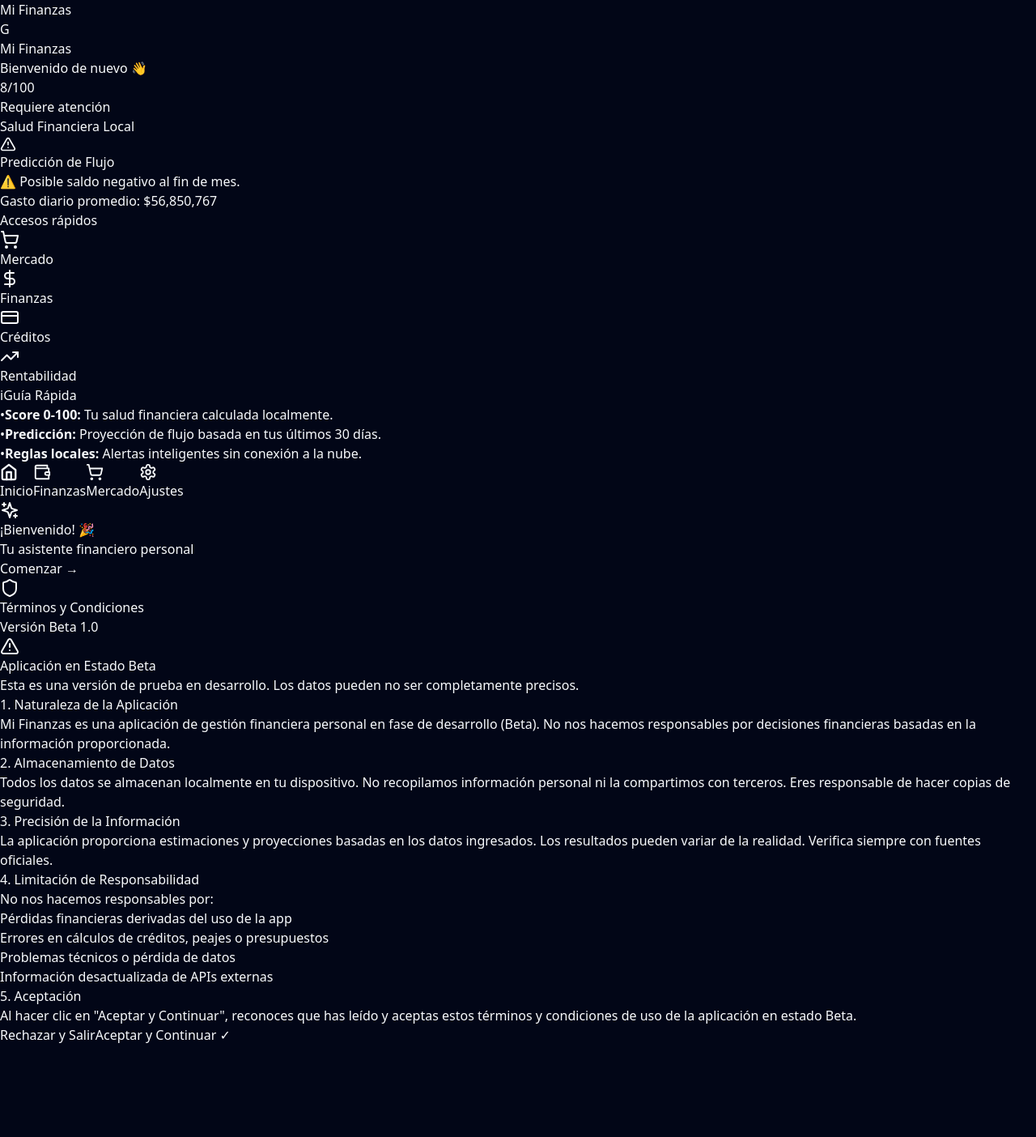
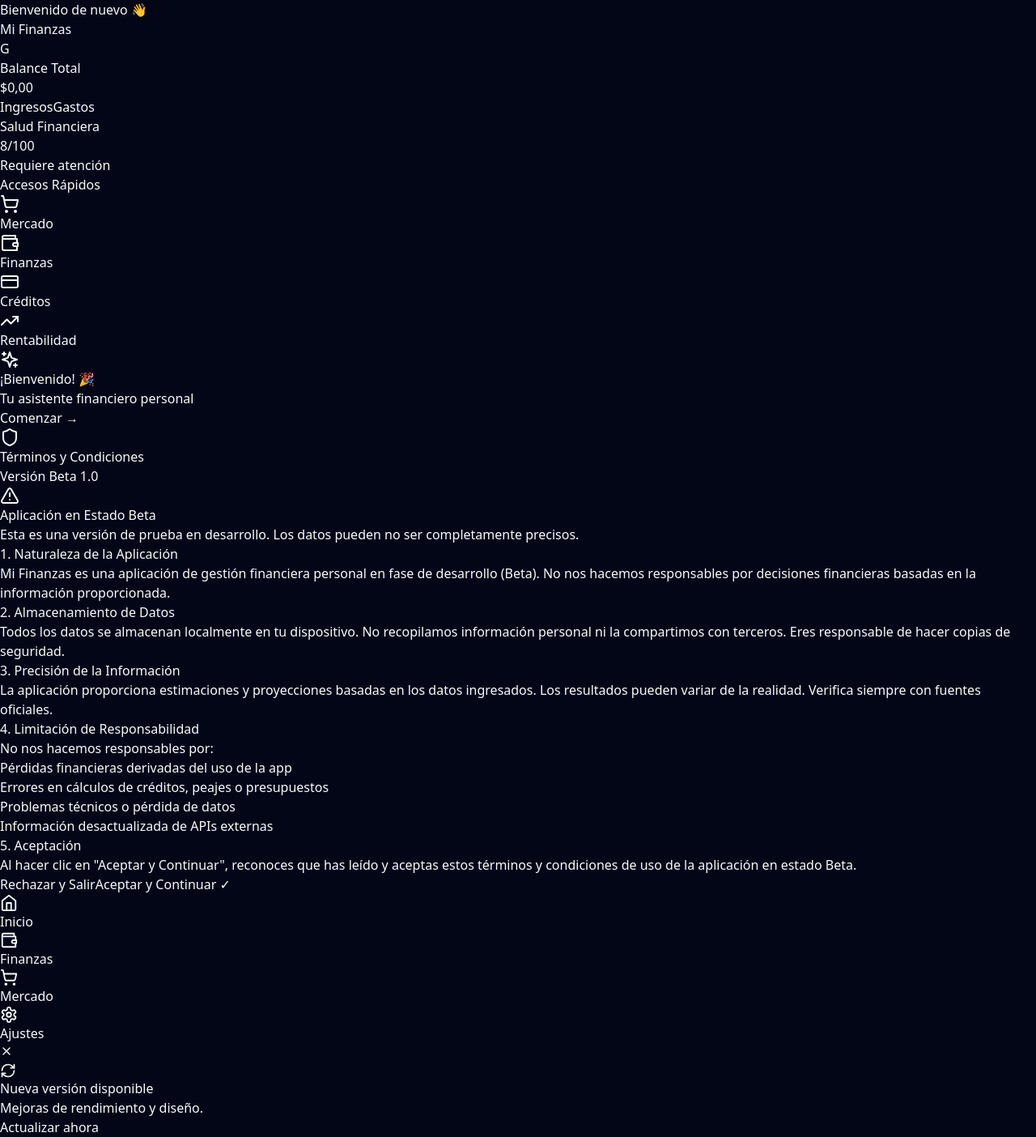
Before and after one commit to willberr2901/mi-finanzas, a React (Vite) app: page / in a window 1280 px wide. Shown: the whole page at 81% size. Before the commit the page ends 1290 px from the top, so only its background shows below. Built offline with nearby package versions, Linux system fonts and the light colour scheme.

Commit message:
✨ PREMIUM UI: AppShell + BottomNav flotante + PWA + Home rediseñada

```diff
--- a/src/App.tsx
+++ b/src/App.tsx
@@ -1,9 +1,8 @@
 import React, { useState, useEffect, Suspense } from 'react';
-import { BrowserRouter, Routes, Route, useLocation, useNavigate } from 'react-router-dom';
-import { motion, AnimatePresence } from 'framer-motion';
-import { Home, Wallet, ShoppingCart, Settings, Menu, X } from 'lucide-react';
+import { BrowserRouter, Routes, Route } from 'react-router-dom';
 import { ThemeProvider } from './contexts/ThemeContext';
 import { SecurityProvider, useSecurity } from './contexts/SecurityContext';
+import AppShell from './components/layout/AppShell'; // Asegúrate que el archivo existe
 import ToastProvider from './components/ToastProvider';
 import SecurityLock from './components/SecurityLock';
 import WelcomeModal from './components/WelcomeModal';
@@ -11,7 +10,7 @@ import TermsModal from './components/TermsModal';
 import OnboardingTour from './components/OnboardingTour';
 import { db, migrateData } from './utils/database';
 
-// Lazy loading de páginas
+// Lazy loading
 const HomePage = React.lazy(() => import('./pages/HomePage'));
 const MarketPage = React.lazy(() => import('./pages/MarketPage'));
 const ReceiptScannerPage = React.lazy(() => import('./pages/ReceiptScannerPage'));
@@ -20,97 +19,6 @@ const ProfitabilityPage = React.lazy(() => import('./pages/ProfitabilityPage'));
 const SettingsPage = React.lazy(() => import('./pages/SettingsPage'));
 const ReceiptHistoryPage = React.lazy(() => import('./pages/ReceiptHistoryPage'));
 const FinancePage = React.lazy(() => import('./pages/FinancePage'));
-
-// Componente de Navegación Inferior
-function BottomNav() {
-  const location = useLocation();
-  const navigate = useNavigate();
-  const items = [
-    { path: '/', icon: Home, label: 'Inicio' },
-    { path: '/finanzas', icon: Wallet, label: 'Finanzas' },
-    { path: '/mercado', icon: ShoppingCart, label: 'Mercado' },
-    { path: '/ajustes', icon: Settings, label: 'Ajustes' },
-  ];
-
-  return (
-    <nav className="fixed bottom-0 left-0 right-0 z-40 bg-[#0B0F19]/95 backdrop-blur-xl border-t border-white/10 pb-safe">
-      <div className="flex justify-around items-center py-2">
-        {items.map(({ path, icon: Icon, label }) => {
-          const isActive = location.pathname === path;
-          return (
-            <button
-              key={path}
-              onClick={() => navigate(path)}
-              className={`flex flex-col items-center gap-1 py-2 px-4 rounded-2xl transition-all duration-200 ${
-                isActive
-                  ? 'text-violet-400 bg-violet-500/10'
-                  : 'text-slate-400 hover:text-slate-200'
-              }`}
-            >
-              <Icon size={22} strokeWidth={isActive ? 2.5 : 2} />
-              <span className="text-[11px] font-medium">{label}</span>
-            </button>
-          );
-        })}
-      </div>
-    </nav>
-  );
-}
-
-// Componente de Actualización PWA Seguro
-function PwaUpdateBanner() {
-  const [needUpdate, setNeedUpdate] = useState(false);
-
-  useEffect(() => {
-    if ('serviceWorker' in navigator) {
-      navigator.serviceWorker.addEventListener('controllerchange', () => {
-        setNeedUpdate(true);
-      });
-
-      // Verificar actualizaciones periódicamente
-      const check = setInterval(async () => {
-        const reg = await navigator.serviceWorker.getRegistration();
-        if (reg?.waiting) setNeedUpdate(true);
-      }, 60000);
-      return () => clearInterval(check);
-    }
-  }, []);
-
-  const handleUpdate = async () => {
-    try {
-      const reg = await navigator.serviceWorker.getRegistration();
-      if (reg?.waiting) {
-        reg.waiting?.postMessage({ type: 'SKIP_WAITING' });
-      } else {
-        window.location.reload();
-      }
-    } catch (e) {
-      window.location.reload();
-    }
-  };
-
-  if (!needUpdate) return null;
-
-  return (
-    <div className="fixed bottom-24 left-1/2 -translate-x-1/2 z-50 w-[90%] max-w-sm animate-slide-up">
-      <div className="bg-[#111827] border border-violet-500/30 rounded-2xl p-4 shadow-2xl backdrop-blur-xl">
-        <div className="flex items-start gap-3">
-          <div className="w-10 h-10 rounded-xl bg-violet-500/20 flex items-center justify-center text-xl">🚀</div>
-          <div className="flex-1">
-            <h3 className="text-white font-semibold">Nueva versión disponible</h3>
-            <p className="text-slate-400 text-sm mt-1">Mejoras de rendimiento y seguridad.</p>
-            <button
-              onClick={handleUpdate}
-              className="mt-3 w-full bg-violet-600 hover:bg-violet-500 text-white font-bold py-2 rounded-xl transition-colors"
-            >
-              Actualizar ahora
-            </button>
-          </div>
-        </div>
-      </div>
-    </div>
-  );
-}
 
 function AppContent() {
   const [showSplash, setShowSplash] = useState(true);
@@ -122,8 +30,8 @@ function AppContent() {
 
   useEffect(() => {
     migrateData().then(() => {
-      db.settings.get('global').then(settings => {
-        if (settings?.onboardingCompleted !== true) setShowOnboarding(true);
+      db.settings.get('global').then(s => {
+        if (s?.onboardingCompleted !== true) setShowOnboarding(true);
       });
     });
 
@@ -131,34 +39,27 @@ function AppContent() {
     setUserName(localStorage.getItem('miFinanzasUserName'));
     if (localStorage.getItem('miFinanzasTermsAccepted') !== 'true') setShowTerms(true);
 
-    setTimeout(() => setShowSplash(false), 1500);
+    setTimeout(() => setShowSplash(false), 1200);
   }, []);
 
   if (showSplash) {
     return (
-      <div className="min-h-screen bg-[#0B0F19] flex items-center justify-center">
+      <div className="min-h-screen bg-[#070B14] flex items-center justify-center">
         <div className="text-center animate-pulse">
-          <div className="w-20 h-20 mx-auto mb-4 rounded-2xl bg-gradient-to-tr from-violet-500 to-cyan-500 flex items-center justify-center">
+          <div className="w-20 h-20 mx-auto mb-4 rounded-2xl bg-gradient-to-tr from-violet-600 to-cyan-500 flex items-center justify-center shadow-lg shadow-violet-500/30">
             <span className="text-3xl font-bold text-white">F$</span>
           </div>
-          <p className="text-slate-400">Optimizando tu experiencia...</p>
+          <p className="text-slate-400 text-sm">Optimizando...</p>
         </div>
       </div>
     );
   }
 
   return (
-    <div className="min-h-screen bg-[#0B0F19] text-white font-sans pb-24">
+    <AppShell>
       {isSetup && isLocked && <SecurityLock />}
 
-      {/* Barra Superior Simple */}
-      <div className="fixed top-0 left-0 right-0 z-40 bg-[#0B0F19]/90 backdrop-blur-xl border-b border-white/5 px-4 py-3 flex items-center justify-between">
-        <h1 className="text-xl font-bold bg-gradient-to-r from-violet-400 to-cyan-400 bg-clip-text text-transparent">Mi Finanzas</h1>
-        <div className="w-8 h-8 rounded-full bg-violet-500 flex items-center justify-center text-sm font-bold">G</div>
-      </div>
-
-      <main className="pt-20 pb-24 px-4 min-h-screen">
-        <Suspense fallback={<div className="flex h-64 items-center justify-center text-violet-400">Cargando...</div>}>
+      <Suspense fallback={<div className="h-40 flex items-center justify-center text-slate-500">Cargando...</div>}>
         <Routes>
           <Route path="/" element={<HomePage />} />
           <Route path="/finanzas" element={<FinancePage />} />
@@ -170,15 +71,12 @@ function AppContent() {
           <Route path="/historial-facturas" element={<ReceiptHistoryPage />} />
         </Routes>
       </Suspense>
-      </main>
 
-      <BottomNav />
-      <PwaUpdateBanner />
       <ToastProvider />
       {showWelcome && <WelcomeModal onDismiss={() => setShowWelcome(false)} userName={userName} setUserName={setUserName} />}
       {showTerms && <TermsModal onAccept={() => setShowTerms(false)} />}
       {showOnboarding && <OnboardingTour onComplete={() => setShowOnboarding(false)} />}
-    </div>
+    </AppShell>
   );
 }
 
--- a/src/components/Layout/AppShell.tsx
+++ b/src/components/Layout/AppShell.tsx
@@ -1,9 +1,8 @@
-import type { ReactNode } from 'react';
+import { ReactNode, useEffect } from 'react';
 import { useLocation } from 'react-router-dom';
 import { motion, AnimatePresence } from 'framer-motion';
 import BottomNav from './BottomNav';
-import TopBar from './TopBar';
-import PwaUpdateBanner from '../ui/PwaUpdateBanner';
+import PwaUpdate from '../pwa/PwaUpdate';
 
 interface AppShellProps {
   children: ReactNode;
@@ -12,26 +11,33 @@ interface AppShellProps {
 export default function AppShell({ children }: AppShellProps) {
   const location = useLocation();
 
+  // Efecto para scroll arriba al cambiar de página
+  useEffect(() => {
+    window.scrollTo({ top: 0, behavior: 'smooth' });
+  }, [location.pathname]);
+
   return (
-    <div className="min-h-screen bg-[#0B0F19] text-white font-sans selection:bg-violet-500/30">
-      <TopBar />
-
-      <main className="pt-20 pb-32 px-4 min-h-screen">
+    <div className="min-h-screen bg-[#070B14] text-white font-sans selection:bg-violet-500/30">
+      {/* Contenido Principal */}
+      <main className="pb-32 pt-4 px-4 max-w-md mx-auto">
         <AnimatePresence mode="wait">
           <motion.div
             key={location.pathname}
             initial={{ opacity: 0, y: 20 }}
             animate={{ opacity: 1, y: 0 }}
             exit={{ opacity: 0, y: -20 }}
-            transition={{ duration: 0.3 }}
+            transition={{ duration: 0.3, ease: "easeOut" }}
           >
             {children}
           </motion.div>
         </AnimatePresence>
       </main>
 
+      {/* Navegación Flotante Premium */}
       <BottomNav />
-      <PwaUpdateBanner />
+
+      {/* Banner de Actualización */}
+      <PwaUpdate />
     </div>
   );
 }
--- a/src/components/Layout/BottomNav.tsx
+++ b/src/components/Layout/BottomNav.tsx
@@ -1,38 +1,34 @@
-import { useLocation, useNavigate } from 'react-router-dom';
+import { NavLink } from 'react-router-dom';
 import { Home, Wallet, ShoppingCart, Settings } from 'lucide-react';
 
-const items = [
-  { path: '/', icon: Home, label: 'Inicio' },
-  { path: '/finanzas', icon: Wallet, label: 'Finanzas' },
-  { path: '/mercado', icon: ShoppingCart, label: 'Mercado' },
-  { path: '/ajustes', icon: Settings, label: 'Ajustes' },
+const links = [
+  { to: '/', icon: Home, label: 'Inicio' },
+  { to: '/finanzas', icon: Wallet, label: 'Finanzas' },
+  { to: '/mercado', icon: ShoppingCart, label: 'Mercado' },
+  { to: '/ajustes', icon: Settings, label: 'Ajustes' },
 ];
 
 export default function BottomNav() {
-  const location = useLocation();
-  const navigate = useNavigate();
-
   return (
-    <nav className="fixed bottom-0 left-0 right-0 z-40 bg-[#0B0F19]/95 backdrop-blur-xl border-t border-white/10 pb-safe">
-      <div className="flex justify-around items-center py-2">
-        {items.map(({ path, icon: Icon, label }) => {
-          const isActive = location.pathname === path;
-          return (
-            <button
-              key={path}
-              onClick={() => navigate(path)}
-              className={`flex flex-col items-center gap-1 py-2 px-4 rounded-2xl transition-all duration-200 ${
+    <div className="fixed bottom-4 left-1/2 -translate-x-1/2 w-[92%] max-w-md z-50">
+      <div className="bg-[#111827]/80 backdrop-blur-xl border border-white/10 rounded-3xl px-4 py-3 flex justify-around items-center shadow-2xl shadow-black/50">
+        {links.map(({ to, icon: Icon, label }) => (
+          <NavLink
+            key={label}
+            to={to}
+            className={({ isActive }) =>
+              `flex flex-col items-center gap-1 transition-all duration-300 ${
                 isActive
-                  ? 'text-violet-400 bg-violet-500/10'
-                  : 'text-slate-400 hover:text-slate-200'
-              }`}
-            >
-              <Icon size={22} strokeWidth={isActive ? 2.5 : 2} />
-              <span className="text-[11px] font-medium">{label}</span>
-            </button>
-          );
-        })}
+                  ? 'text-violet-400 scale-110'
+                  : 'text-slate-500 hover:text-slate-300 scale-100'
+              }`
+            }
+          >
+            <Icon size={22} strokeWidth={2} />
+            <span className="text-[10px] font-medium tracking-wide">{label}</span>
+          </NavLink>
+        ))}
       </div>
-    </nav>
+    </div>
   );
 }
--- /dev/null
+++ b/src/components/pwa/PwaUpdate.tsx
@@ -0,0 +1,59 @@
+import { useState, useEffect } from 'react';
+import { motion, AnimatePresence } from 'framer-motion';
+import { useRegisterSW } from 'virtual:pwa-register/react';
+import { RefreshCw, X } from 'lucide-react';
+
+export default function PwaUpdate() {
+  const { needRefresh, updateServiceWorker } = useRegisterSW();
+  const [showBanner, setShowBanner] = useState(false);
+
+  useEffect(() => {
+    if (needRefresh) {
+      setShowBanner(true);
+    }
+  }, [needRefresh]);
+
+  const handleUpdate = () => {
+    updateServiceWorker(true);
+    setShowBanner(false);
+  };
+
+  return (
+    <AnimatePresence>
+      {showBanner && (
+        <motion.div
+          initial={{ opacity: 0, y: 100 }}
+          animate={{ opacity: 1, y: 0 }}
+          exit={{ opacity: 0, y: 100 }}
+          className="fixed bottom-24 left-1/2 -translate-x-1/2 z-[100] w-[90%] max-w-sm"
+        >
+          <div className="bg-[#111827] border border-violet-500/30 rounded-3xl p-4 shadow-2xl backdrop-blur-xl relative">
+            <button
+              onClick={() => setShowBanner(false)}
+              className="absolute top-3 right-3 text-slate-500 hover:text-white"
+            >
+              <X size={16} />
+            </button>
+
+            <div className="flex items-center gap-3 mb-2">
+              <div className="p-2 bg-violet-500/20 rounded-xl">
+                <RefreshCw size={20} className="text-violet-400 animate-spin-slow" />
+              </div>
+              <div>
+                <h3 className="text-white font-semibold text-sm">Nueva versión disponible</h3>
+                <p className="text-slate-400 text-xs">Mejoras de rendimiento y diseño.</p>
+              </div>
+            </div>
+
+            <button
+              onClick={handleUpdate}
+              className="w-full mt-2 bg-violet-600 hover:bg-violet-500 text-white font-bold py-2.5 rounded-xl transition-all text-sm shadow-lg shadow-violet-500/20"
+            >
+              Actualizar ahora
+            </button>
+          </div>
+        </motion.div>
+      )}
+    </AnimatePresence>
+  );
+}
--- a/src/pages/HomePage.tsx
+++ b/src/pages/HomePage.tsx
@@ -1,108 +1,80 @@
 import { Link } from 'react-router-dom';
-import { ShoppingCart, DollarSign, CreditCard, TrendingUp, AlertTriangle } from 'lucide-react';
-import Card from '../components/ui/Card';
+import { ShoppingCart, Wallet, CreditCard, TrendingUp, ShieldCheck, BrainCircuit } from 'lucide-react';
 
 export default function HomePage() {
   return (
     <div className="space-y-6">
-      {/* Saludo */}
-      <div>
-        <h1 className="text-2xl font-bold text-white">Mi Finanzas</h1>
-        <p className="text-slate-400">Bienvenido de nuevo 👋</p>
+      {/* Saludo Premium */}
+      <div className="flex justify-between items-end">
+        <div>
+          <p className="text-slate-400 text-sm mb-1">Bienvenido de nuevo 👋</p>
+          <h1 className="text-3xl font-bold text-white tracking-tight">Mi Finanzas</h1>
+        </div>
+        <div className="w-10 h-10 rounded-full bg-gradient-to-br from-violet-500 to-cyan-400 flex items-center justify-center text-white font-bold shadow-lg shadow-violet-500/20">
+          G
+        </div>
+      </div>
+
+      {/* Tarjeta de Balance (Visualmente impactante) */}
+      <div className="bg-gradient-to-br from-violet-600 to-cyan-600 rounded-3xl p-6 shadow-xl shadow-violet-900/40 relative overflow-hidden group">
+        <div className="absolute top-0 right-0 w-32 h-32 bg-white/10 rounded-full blur-2xl -mr-10 -mt-10"></div>
+        <p className="text-white/80 text-sm font-medium">Balance Total</p>
+        <h2 className="text-4xl font-bold text-white mt-2">$0,00</h2>
+        <div className="flex gap-3 mt-6">
+          <button className="flex-1 bg-white/20 hover:bg-white/30 backdrop-blur-sm py-2 rounded-xl text-white text-sm font-medium transition-all">Ingresos</button>
+          <button className="flex-1 bg-white/20 hover:bg-white/30 backdrop-blur-sm py-2 rounded-xl text-white text-sm font-medium transition-all">Gastos</button>
+        </div>
       </div>
 
       {/* Score Financiero */}
-      <Card className="relative overflow-hidden">
-        <div className="absolute top-0 right-0 w-32 h-32 bg-red-500/10 rounded-full blur-2xl -mr-8 -mt-8"></div>
-
-        <div className="relative">
-          <div className="flex items-center justify-between mb-4">
-            <div>
-              <div className="text-4xl font-bold text-white">8<span className="text-lg text-slate-400">/100</span></div>
-              <div className="flex items-center gap-2 mt-1">
-                <div className="w-2 h-2 rounded-full bg-red-500"></div>
-                <span className="text-sm text-red-400">Requiere atención</span>
-              </div>
-            </div>
-            <div className="w-24 h-24 rounded-full border-4 border-slate-700 border-t-red-500 rotate-45"></div>
+      <div className="bg-[#111827] border border-white/5 rounded-2xl p-4">
+        <div className="flex items-center justify-between">
+          <div>
+            <p className="text-slate-400 text-xs uppercase font-bold tracking-wider">Salud Financiera</p>
+            <h3 className="text-2xl font-bold text-white mt-1">8<span className="text-sm text-slate-500">/100</span></h3>
           </div>
-          <p className="text-xs text-slate-500">Salud Financiera Local</p>
-        </div>
-      </Card>
-
-      {/* Predicción de Flujo */}
-      <Card className="bg-red-950/20 border-red-500/20">
-        <div className="flex items-start gap-3">
-          <div className="p-2 bg-red-500/10 rounded-xl">
-            <AlertTriangle size={20} className="text-red-400" />
-          </div>
-          <div className="flex-1">
-            <h3 className="text-white font-semibold">Predicción de Flujo</h3>
-            <p className="text-sm text-slate-300 mt-1">
-              ⚠️ Posible saldo negativo al fin de mes.
-            </p>
-            <p className="text-xs text-slate-400 mt-1">
-              Gasto diario promedio: $56,850,767
-            </p>
+          <div className="text-right">
+            <span className="inline-block px-3 py-1 bg-red-500/20 text-red-400 text-xs font-bold rounded-full border border-red-500/20">Requiere atención</span>
           </div>
         </div>
-      </Card>
+        <div className="w-full bg-slate-700 rounded-full h-1.5 mt-4">
+          <div className="bg-red-500 h-1.5 rounded-full w-[8%]"></div>
+        </div>
+      </div>
 
       {/* Accesos Rápidos */}
       <div>
-        <h2 className="text-lg font-bold text-white mb-3">Accesos rápidos</h2>
+        <h3 className="text-white font-bold mb-3">Accesos Rápidos</h3>
         <div className="grid grid-cols-2 gap-3">
-          <Link to="/mercado" className="block">
-            <Card className="p-4 hover:bg-[#1a2332] transition-colors group">
-              <ShoppingCart size={24} className="text-green-400 mb-2 group-hover:scale-110 transition-transform" />
-              <p className="text-white font-medium">Mercado</p>
-            </Card>
+          <Link to="/mercado" className="block group">
+            <div className="bg-[#111827] border border-white/5 p-4 rounded-2xl hover:border-violet-500/50 transition-all group-active:scale-95">
+              <ShoppingCart className="text-emerald-400 mb-2 group-hover:scale-110 transition-transform" size={24} />
+              <p className="text-white font-medium text-sm">Mercado</p>
+            </div>
           </Link>
 
-          <Link to="/finanzas" className="block">
-            <Card className="p-4 hover:bg-[#1a2332] transition-colors group">
-              <DollarSign size={24} className="text-blue-400 mb-2 group-hover:scale-110 transition-transform" />
-              <p className="text-white font-medium">Finanzas</p>
-            </Card>
+          <Link to="/finanzas" className="block group">
+            <div className="bg-[#111827] border border-white/5 p-4 rounded-2xl hover:border-violet-500/50 transition-all group-active:scale-95">
+              <Wallet className="text-blue-400 mb-2 group-hover:scale-110 transition-transform" size={24} />
+              <p className="text-white font-medium text-sm">Finanzas</p>
+            </div>
           </Link>
 
-          <Link to="/creditos" className="block">
-            <Card className="p-4 hover:bg-[#1a2332] transition-colors group">
-              <CreditCard size={24} className="text-purple-400 mb-2 group-hover:scale-110 transition-transform" />
-              <p className="text-white font-medium">Créditos</p>
-            </Card>
+          <Link to="/creditos" className="block group">
+            <div className="bg-[#111827] border border-white/5 p-4 rounded-2xl hover:border-violet-500/50 transition-all group-active:scale-95">
+              <CreditCard className="text-purple-400 mb-2 group-hover:scale-110 transition-transform" size={24} />
+              <p className="text-white font-medium text-sm">Créditos</p>
+            </div>
           </Link>
 
-          <Link to="/rentabilidad" className="block">
-            <Card className="p-4 hover:bg-[#1a2332] transition-colors group">
-              <TrendingUp size={24} className="text-orange-400 mb-2 group-hover:scale-110 transition-transform" />
-              <p className="text-white font-medium">Rentabilidad</p>
-            </Card>
+          <Link to="/rentabilidad" className="block group">
+            <div className="bg-[#111827] border border-white/5 p-4 rounded-2xl hover:border-violet-500/50 transition-all group-active:scale-95">
+              <TrendingUp className="text-orange-400 mb-2 group-hover:scale-110 transition-transform" size={24} />
+              <p className="text-white font-medium text-sm">Rentabilidad</p>
+            </div>
           </Link>
         </div>
       </div>
-
-      {/* Guía Rápida */}
-      <Card className="p-4">
-        <h3 className="text-white font-semibold mb-3 flex items-center gap-2">
-          <span className="w-5 h-5 rounded-full bg-blue-500/20 flex items-center justify-center text-[10px]">i</span>
-          Guía Rápida
-        </h3>
-        <ul className="space-y-2 text-sm text-slate-300">
-          <li className="flex items-start gap-2">
-            <span className="text-violet-400">•</span>
-            <span><strong>Score 0-100:</strong> Tu salud financiera calculada localmente.</span>
-          </li>
-          <li className="flex items-start gap-2">
-            <span className="text-violet-400">•</span>
-            <span><strong>Predicción:</strong> Proyección de flujo basada en tus últimos 30 días.</span>
-          </li>
-          <li className="flex items-start gap-2">
-            <span className="text-violet-400">•</span>
-            <span><strong>Reglas locales:</strong> Alertas inteligentes sin conexión a la nube.</span>
-          </li>
-        </ul>
-      </Card>
     </div>
   );
 }
```
Also changed, not shown: src/vite-env.d.ts (added, +18 -0 lines). Lines whose indentation alone changed are shown as unchanged.
